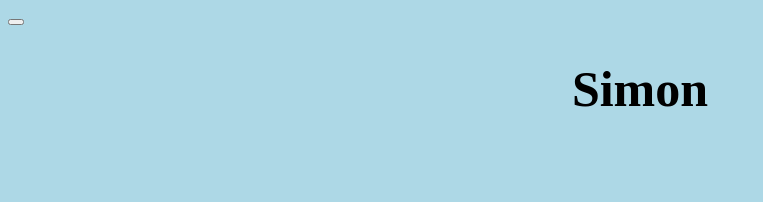
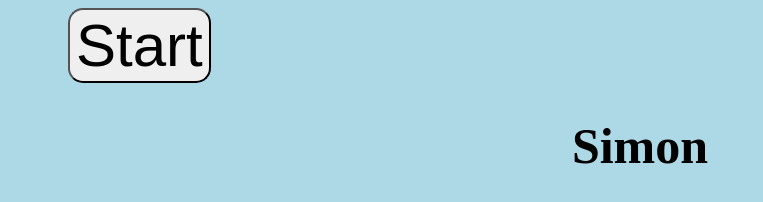
Before and after one commit to Mirko01-rgb/js-simon, a plain HTML site: page index.html in a window 1280 px wide. Shown: the whole page, without its empty margins (0-763 px from the left). Drawn offline with Linux system fonts and the light colour scheme.

Commit message:
Modifiche al pulsante

```diff
--- a/css/style.css
+++ b/css/style.css
@@ -11,3 +11,10 @@ h2{
   padding-top: 100px;
   font-size: 90px;
 }
+
+.pulsante{
+  font-size: 60px;
+  margin-left: 60px;
+  border-radius: 15px;
+
+}
--- a/index.html
+++ b/index.html
@@ -6,7 +6,7 @@
     <link rel="stylesheet" href="css/style.css">
   </head>
   <body>
-    <button id="mybutton" type="button" name="button"></button>
+    <button class="pulsante" id="mybutton" type="button" name="button">Start</button>
     <h1>Simon</h1>
     <h2 id="title"></h2>
     <p id='quantinumeri' ></p>
--- a/js/script.js
+++ b/js/script.js
@@ -34,7 +34,7 @@ var clock;
 function tick(){
 
   document.getElementById('title').innerHTML = time++;
-  if(time > 2){
+  if(time > 30){
     clearInterval(clock);
     prompts();
   }
```
